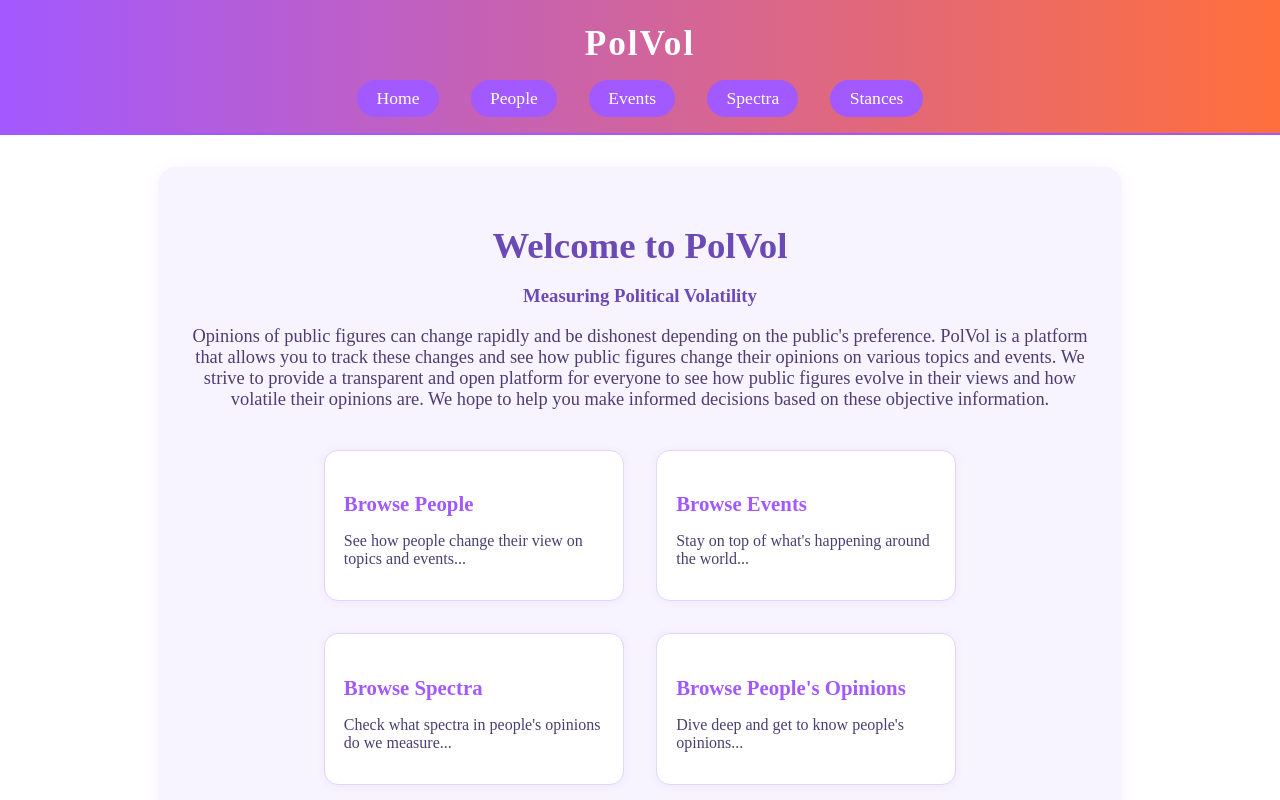
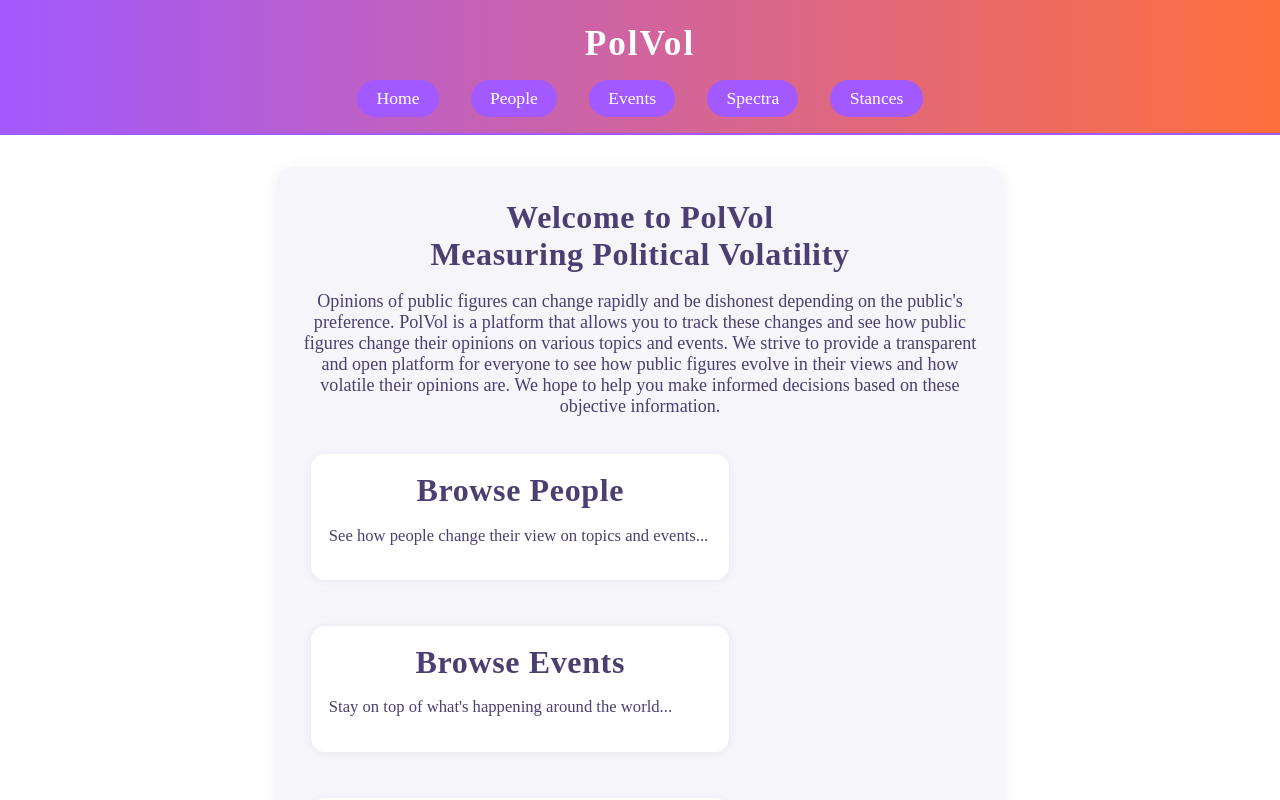
Before and after one commit to FilipM13/PolVol, a React (Vite) app in the folder frontend/: page / in a window 1280 px wide. Shown: the top 800 px of the page. Built offline with nearby package versions, Linux system fonts and the light colour scheme.

Commit message:
Aplied reusable components to Home module.

```diff
--- a/frontend/src/Home/Home.jsx
+++ b/frontend/src/Home/Home.jsx
@@ -1,43 +1,47 @@
 import { Link } from "react-router-dom";
-import styles from "./Home.module.css";
+import Header from "../shared/Header";
+import Panel from "../shared/Panel";
+import Grid from "../shared/Grid";
+import Tile from "../shared/Tile";
+
 function Home() {
   return (
-    <div className={styles.homeContainer}>
-      <h1 className={styles.heading}>Welcome to PolVol</h1>
-      <h3>Measuring Political Volatility</h3>
-      <p className={styles.intro}>
+    <Panel>
+      <Header>Welcome to PolVol</Header>
+      <Header>Measuring Political Volatility</Header>
+      <p style={{textAlign: "center"}}>
         Opinions of public figures can change rapidly and be dishonest depending on the public's preference.
         PolVol is a platform that allows you to track these changes and see how public figures change their opinions on various topics and events.
         We strive to provide a transparent and open platform for everyone to see how public figures evolve in their views and how volatile their opinions are.
         We hope to help you make informed decisions based on these objective information.
       </p>
-      <div className={styles.cardGrid}>
+      <Grid>
         <Link to="/persons" style={{ textDecoration: "none" }}>
-          <div className={styles.card}>
-            <h2 className={styles.cardTitle}>Browse People</h2>
-            <p className={styles.cardDesc}>See how people change their view on topics and events...</p>
-          </div>
+          <Tile>
+            <Header>Browse People</Header>
+            <p>See how people change their view on topics and events...</p>
+          </Tile>
         </Link>
         <Link to="/events" style={{ textDecoration: "none" }}>
-          <div className={styles.card}>
-            <h2 className={styles.cardTitle}>Browse Events</h2>
-            <p className={styles.cardDesc}>Stay on top of what's happening around the world...</p>
-          </div>
+          <Tile>
+            <Header>Browse Events</Header>
+            <p>Stay on top of what's happening around the world...</p>
+          </Tile>
         </Link>
         <Link to="/spectra" style={{ textDecoration: "none" }}>
-          <div className={styles.card}>
-            <h2 className={styles.cardTitle}>Browse Spectra</h2>
-            <p className={styles.cardDesc}>Check what spectra in people's opinions do we measure...</p>
-          </div>
+          <Tile>
+            <Header>Browse Spectra</Header>
+            <p>Check what spectra in people's opinions do we measure...</p>
+          </Tile>
         </Link>
         <Link to="/stances" style={{ textDecoration: "none" }}>
-          <div className={styles.card}>
-            <h2 className={styles.cardTitle}>Browse People's Opinions</h2>
-            <p className={styles.cardDesc}>Dive deep and get to know people's opinions...</p>
-          </div>
+          <Tile>
+            <Header>Browse People's Opinions</Header>
+            <p>Dive deep and get to know people's opinions...</p>
+          </Tile>
         </Link>
-      </div>
-    </div>
+      </Grid>
+    </Panel>
   );
 }
 
--- a/frontend/src/Home/Home.module.css
+++ /dev/null
@@ -1,66 +0,0 @@
-.homeContainer {
-  max-width: 900px;
-  margin: 2rem auto;
-  padding: 2rem;
-  background: #f7f3ff;
-  border-radius: 18px;
-  box-shadow: 0 2px 16px rgba(162,89,255,0.08);
-}
-
-.heading {
-  font-size: 2.3rem;
-  font-weight: 700;
-  color: #6c4ab6;
-  margin-bottom: 1rem;
-  text-align: center;
-}
-
-h3 {
-  font-weight: 700;
-  color: #6c4ab6;
-  text-align: center;
-}
-
-.intro {
-  font-size: 1.15rem;
-  color: #4b3f72;
-  margin-bottom: 2.5rem;
-  text-align: center;
-}
-
-.cardGrid {
-  display: flex;
-  gap: 2rem;
-  justify-content: center;
-  flex-wrap: wrap;
-}
-
-.card {
-  background: #fff;
-  border-radius: 14px;
-  box-shadow: 0 1px 8px rgba(162,89,255,0.07);
-  padding: 1.5rem 1.2rem;
-  width: 260px;
-  text-align: left;
-  transition: box-shadow 0.2s, transform 0.2s;
-  cursor: pointer;
-  border: 1px solid #e0d7fa;
-}
-
-.card:hover {
-  box-shadow: 0 4px 24px rgba(255,111,60,0.12);
-  transform: translateY(-4px) scale(1.03);
-}
-
-.cardTitle {
-  font-size: 1.3rem;
-  color: #a259ff;
-  margin-bottom: 0.5rem;
-  font-weight: 600;
-}
-
-.cardDesc {
-  color: #4b3f72;
-  font-size: 1rem;
-  margin-bottom: 0.5rem;
-}
```
